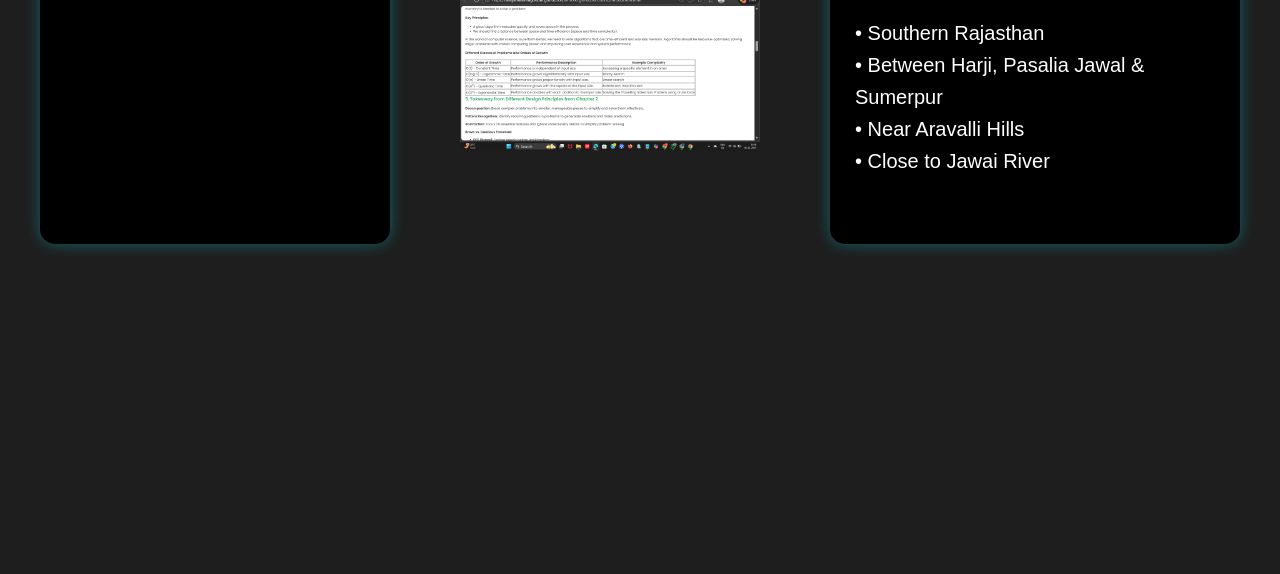
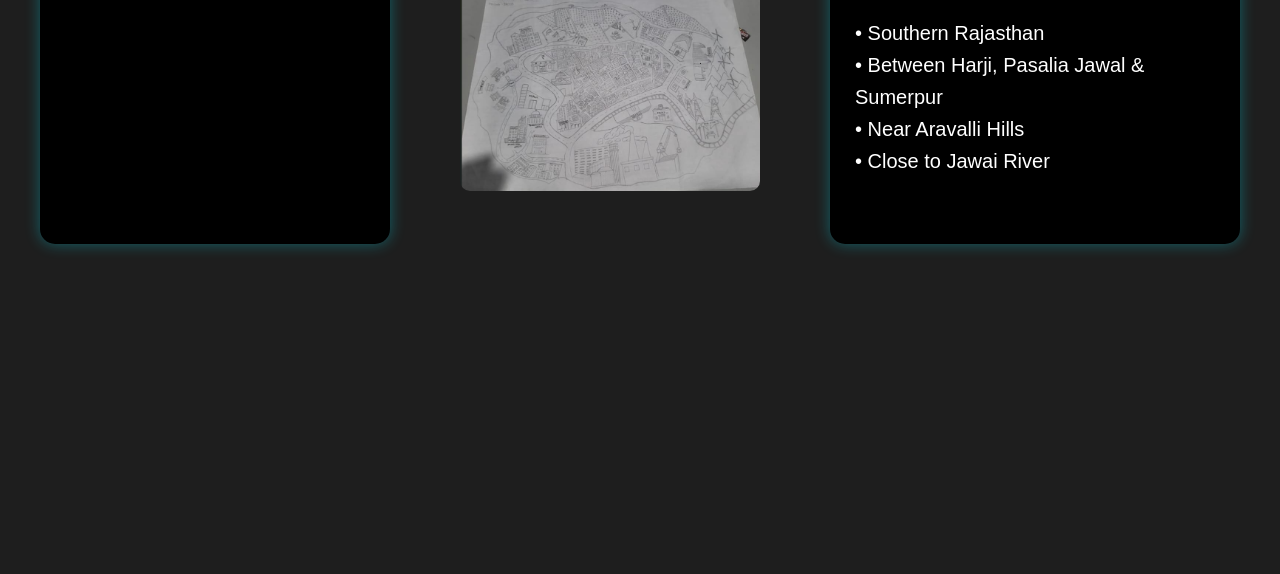
Before and after one commit to sujanaangadi/nidavellir.github.in, a plain HTML site: page about.html in a window 1280 px wide. Shown: the part 226-800 px from the top of the page. Drawn offline with Linux system fonts and the light colour scheme.

Commit message:
Update about.html

```diff
--- a/about.html
+++ b/about.html
@@ -178,7 +178,7 @@ body {
 
 <div class="card">
     <h2>MY IMAGE</h2>
-    <img src="Screenshot (165).png" alt="Village Project Image"
+    <img src="Screenshot 2025-12-08 193217.png" alt="Village Project Image"
          style="width: 300px; margin-top: 20px; border-radius: 10px;">
 </div>
 
```
